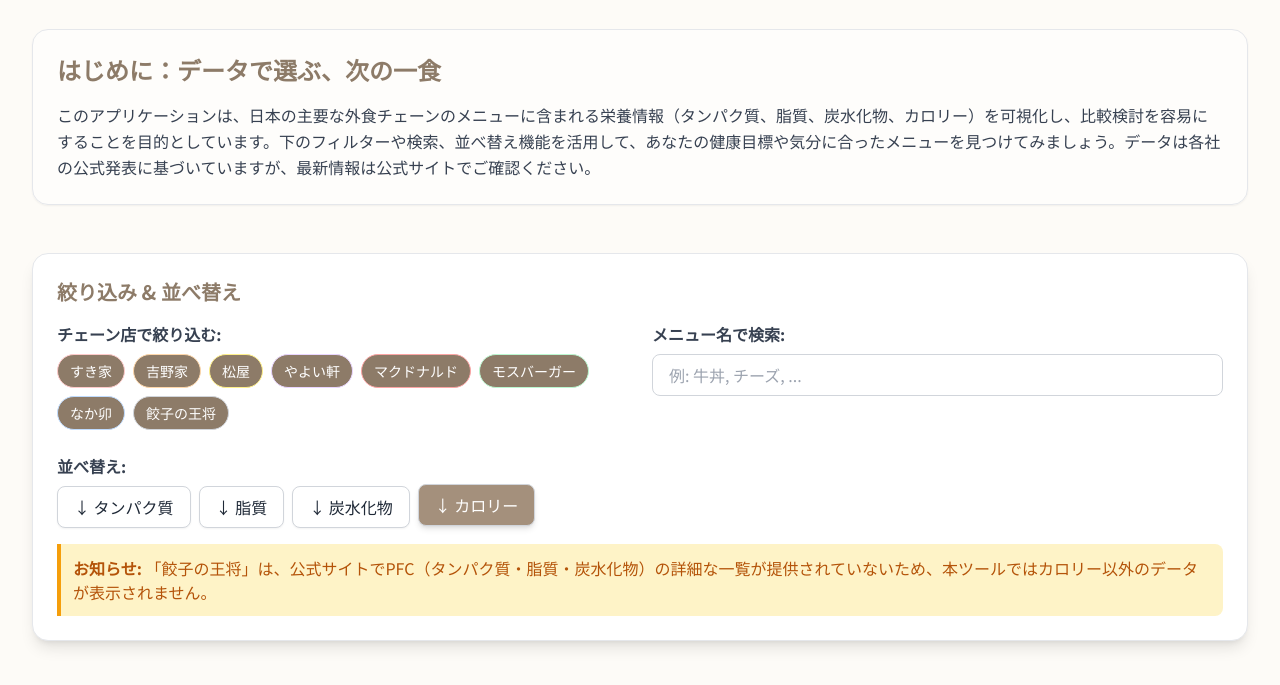
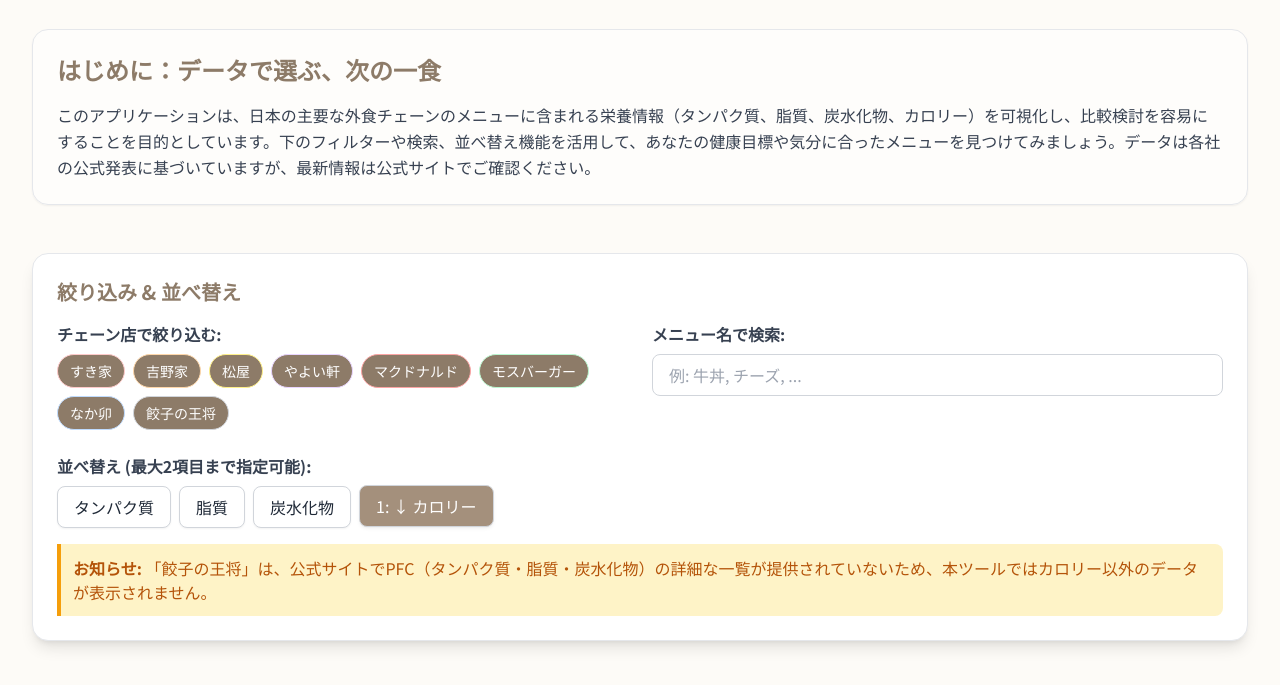
Before and after one commit to kinaco124/kinaco124.github.io, a plain HTML site: page index.html in a window 1280 px wide. Shown: the part 115-800 px from the top of the page. Drawn offline with nearby package versions, Linux system fonts and the light colour scheme.

Commit message:
Update sort

```diff
--- a/index.html
+++ b/index.html
@@ -3,7 +3,7 @@
 <head>
     <meta charset="UTF-8">
     <meta name="viewport" content="width=device-width, initial-scale=1.0">
-    <title>外食PFCカロリーナビ</title>
+    <title>外食PFC・カロリーナビ</title>
     <script src="https://cdn.tailwindcss.com"></script>
     <script src="https://cdn.jsdelivr.net/npm/chart.js"></script>
     <link rel="preconnect" href="https://fonts.googleapis.com">
@@ -20,7 +20,14 @@
         .nav-button { transition: all 0.3s ease; }
         .nav-button.active { background-color: #8D7B68; color: white; }
         .nav-button:hover:not(.active) { background-color: #EFEBE4; }
-        .sort-button.active { background-color: #A4907C; color: white; transform: translateY(-2px); box-shadow: 0 4px 6px -1px rgb(0 0 0 / 0.1), 0 2px 4px -2px rgb(0 0 0 / 0.1); }
+        .sort-button { transition: all 0.2s ease-in-out; }
+        .sort-button.active {
+            background-color: #A4907C;
+            color: white;
+            transform: translateY(-1px);
+            box-shadow: 0 2px 4px -1px rgb(0 0 0 / 0.08), 0 1px 2px -1px rgb(0 0 0 / 0.05);
+        }
+        .sort-button:hover:not(.active) { background-color: #f3f0ec; }
     </style>
 </head>
 <body class="text-gray-800">
@@ -55,7 +62,7 @@
                     </div>
                 </div>
                 <div class="mt-6">
-                    <label class="font-semibold text-gray-700 block mb-2">並べ替え:</label>
+                    <label class="font-semibold text-gray-700 block mb-2">並べ替え (最大2項目まで指定可能):</label>
                     <div id="sort-controls" class="flex flex-wrap gap-2"></div>
                 </div>
                  <div id="ohsho-warning" class="mt-4 p-3 bg-amber-100 border-l-4 border-amber-500 text-amber-700 rounded-r-lg hidden">
@@ -104,7 +111,7 @@
 
             <section id="disclaimer" class="mt-12 text-center text-sm text-gray-500 bg-gray-50 p-6 rounded-2xl border">
                  <h3 class="font-bold text-lg text-gray-700 mb-2">データの取り扱いに関するご注意</h3>
-                 <p>本アプリケーションに表示される栄養成分データは、各飲食チェーンの公式サイト（2025年6月時点）から取得したものです。メニューの改訂や情報の更新により、実際の数値と異なる場合があります。正確な情報が必要な場合や、アレルギー情報については、必ず各チェーンの公式サイトをご確認ください。</p>
+                 <p>本アプリケーションに表示される栄養成分データは、各飲食チェーンの公式サイトから取得したものです。メニューの改訂や情報の更新により、実際の数値と異なる場合があります。正確な情報が必要な場合や、アレルギー情報については、必ず各チェーンの公式サイトをご確認ください。データ取得日については各社PDFファイル名等をご参照ください。</p>
             </section>
 
         </main>
@@ -144,7 +151,7 @@
             { chain: '吉野家', name: 'ねぎ塩豚丼並盛', protein: 14.2, fat: 20.6, carbs: 90.0, calories: 599 },
             { chain: '吉野家', name: '牛カルビ丼(成型肉)並盛', protein: 24.0, fat: 30.3, carbs: 94.7, calories: 743 },
             { chain: '吉野家', name: '親子丼並盛', protein: 29.5, fat: 19.3, carbs: 101.7, calories: 695 },
-            { chain: '吉野家', name: 'から揚げ丼並盛(から揚げ3個)', protein: 31.9, fat: 44.0, carbs: 104.5, calories: 943 }, // PDFには個数明記ないが一般的な個数で解釈
+            { chain: '吉野家', name: 'から揚げ丼並盛(から揚げ3個)', protein: 31.9, fat: 44.0, carbs: 104.5, calories: 943 },
             { chain: '吉野家', name: '黒カレー並盛', protein: 8.2, fat: 6.4, carbs: 100.5, calories: 480 },
             { chain: '吉野家', name: '牛黒カレー並盛', protein: 15.0, fat: 17.9, carbs: 103.3, calories: 622 },
 
@@ -161,11 +168,11 @@
             { chain: '松屋', name: '牛焼ビビン丼並盛', protein: 27.4, fat: 31.6, carbs: 99.8, calories: 811 },
             { chain: '松屋', name: '富士山豆腐の本格麻婆めし並盛', protein: 25.9, fat: 27.5, carbs: 103.8, calories: 793 },
 
-            // やよい軒 (yayoiken20250318.pdf) - 定食は主菜のみのデータが見当たらないため、代表的な丼物を中心に記載
-            { chain: 'やよい軒', name: 'しょうが焼定食', protein: 26.2, fat: 37.1, carbs: 72.9, calories: 717 }, // ごはん白米普通盛の場合
-            { chain: 'やよい軒', name: '肉野菜炒め定食', protein: 26.4, fat: 18.6, carbs: 71.4, calories: 545 }, // ごはん白米普通盛の場合
-            { chain: 'やよい軒', name: 'チキン南蛮定食', protein: 29.5, fat: 57.0, carbs: 104.5, calories: 1038 }, // ごはん白米普通盛の場合
-            { chain: 'やよい軒', name: 'サバの塩焼定食', protein: 32.9, fat: 35.1, carbs: 61.9, calories: 686 }, // ごはん白米普通盛の場合
+            // やよい軒 (yayoiken20250318.pdf)
+            { chain: 'やよい軒', name: 'しょうが焼定食', protein: 26.2, fat: 37.1, carbs: 72.9, calories: 717 },
+            { chain: 'やよい軒', name: '肉野菜炒め定食', protein: 26.4, fat: 18.6, carbs: 71.4, calories: 545 },
+            { chain: 'やよい軒', name: 'チキン南蛮定食', protein: 29.5, fat: 57.0, carbs: 104.5, calories: 1038 },
+            { chain: 'やよい軒', name: 'サバの塩焼定食', protein: 32.9, fat: 35.1, carbs: 61.9, calories: 686 },
             { chain: 'やよい軒', name: '地鶏親子丼～阿波尾鶏～ごはん普通盛', protein: 36.1, fat: 13.8, carbs: 107.1, calories: 683 },
             { chain: 'やよい軒', name: 'かつ丼ごはん普通盛', protein: 36.2, fat: 32.4, carbs: 128.2, calories: 935 },
             { chain: 'やよい軒', name: '鉄火丼ごはん普通盛', protein: 30.4, fat: 3.3, carbs: 94.5, calories: 520 },
@@ -178,7 +185,7 @@
             { chain: 'マクドナルド', name: 'ダブルチーズバーガー', protein: 26.4, fat: 25.1, carbs: 31.8, calories: 459 },
             { chain: 'マクドナルド', name: 'ビッグマック®', protein: 26.1, fat: 28.0, carbs: 42.0, calories: 525 },
             { chain: 'マクドナルド', name: 'フィレオフィッシュ®', protein: 15.0, fat: 14.2, carbs: 37.4, calories: 338 },
-            { chain: 'マクドナルド', name: 'マックフライポテト® Mサイズ', protein: 5.3, fat: 21.0, carbs: 51.0, calories: 410 }, // PDFには直接Mサイズの記載がないが、一般的なデータを参照
+            { chain: 'マクドナルド', name: 'マックフライポテト® Mサイズ', protein: 5.3, fat: 21.0, carbs: 51.0, calories: 410 },
 
             // モスバーガー (mosburger20250521.pdf)
             { chain: 'モスバーガー', name: 'モスバーガー', protein: 15.2, fat: 17.0, carbs: 40.1, calories: 373 },
@@ -221,7 +228,7 @@
 
         let activeChains = Object.keys(chainColors);
         let searchTerm = '';
-        let sortConfig = { key: 'calories', direction: 'desc' };
+        let sortConfigs = [{ key: 'calories', direction: 'desc' }]; // 初期ソート: カロリー降順
 
         const chainFiltersContainer = document.getElementById('chain-filters');
         const searchInput = document.getElementById('search-input');
@@ -261,8 +268,9 @@
             ];
             keys.forEach(({ key, label }) => {
                 const button = document.createElement('button');
-                button.textContent = `↓ ${label}`;
+                button.textContent = label; // 初期表示はラベル名のみ
                 button.dataset.key = key;
+                button.dataset.label = label; // 元のラベルを保持
                 button.className = 'sort-button px-4 py-2 bg-white border border-gray-300 rounded-lg shadow-sm hover:bg-gray-50 transition';
                 button.onclick = () => setSortConfig(key);
                 sortControlsContainer.appendChild(button);
@@ -286,12 +294,22 @@
             updateApp();
         }
 
-        function setSortConfig(key) {
-            if (sortConfig.key === key) {
-                sortConfig.direction = sortConfig.direction === 'asc' ? 'desc' : 'asc';
+        function setSortConfig(clickedKey) {
+            const existingConfigIndex = sortConfigs.findIndex(sc => sc.key === clickedKey);
+
+            if (existingConfigIndex !== -1) {
+                // キーが既に存在する場合、方向を反転し、先頭に移動
+                const existingConfig = sortConfigs.splice(existingConfigIndex, 1)[0];
+                existingConfig.direction = existingConfig.direction === 'asc' ? 'desc' : 'asc';
+                sortConfigs.unshift(existingConfig);
             } else {
-                sortConfig.key = key;
-                sortConfig.direction = 'desc';
+                // 新しいキーの場合、降順で先頭に追加
+                sortConfigs.unshift({ key: clickedKey, direction: 'desc' });
+            }
+
+            // ソートキーが2つを超えたら、古いもの（末尾）を削除
+            if (sortConfigs.length > 2) {
+                sortConfigs.pop();
             }
             updateApp();
         }
@@ -313,19 +331,29 @@
             );
 
             data.sort((a, b) => {
-                const valA = a[sortConfig.key];
-                const valB = b[sortConfig.key];
+                for (let i = 0; i < sortConfigs.length; i++) {
+                    const config = sortConfigs[i];
+                    const valA = a[config.key];
+                    const valB = b[config.key];
 
-                if (valA === null) return 1;
-                if (valB === null) return -1;
+                    // null 値の処理: null を常に最後に持っていく (昇順・降順共通)
+                    if (valA === null && valB === null) continue; // 両方nullなら次のキーへ
+                    if (valA === null) return 1;  // aがnullならbを前に
+                    if (valB === null) return -1; // bがnullならaを前に
 
-                if (sortConfig.direction === 'asc') {
-                    return valA - valB;
-                } else {
-                    return valB - valA;
+                    let comparison = 0;
+                    if (valA < valB) {
+                        comparison = -1;
+                    } else if (valA > valB) {
+                        comparison = 1;
+                    }
+
+                    if (comparison !== 0) {
+                        return config.direction === 'asc' ? comparison : -comparison;
+                    }
                 }
+                return 0; // 全てのキーで等しい場合
             });
-
             return data;
         }
 
@@ -377,7 +405,7 @@
             };
 
             const averages = metrics.reduce((acc, key) => {
-                const validData = data.filter(d => d[key] !== null);
+                const validData = data.filter(d => d[key] !== null && typeof d[key] === 'number');
                 if (validData.length === 0) {
                     acc[key] = null;
                     return acc;
@@ -402,13 +430,13 @@
         function renderChart(data) {
             const chartData = {
                 datasets: data
-                    .filter(item => item.calories !== null && item.protein !== null)
+                    .filter(item => item.calories !== null && item.protein !== null && typeof item.calories === 'number' && typeof item.protein === 'number')
                     .map(item => ({
                         label: `${item.chain} - ${item.name}`,
                         data: [{
                             x: item.calories,
                             y: item.protein,
-                            r: item.fat ? Math.max(item.fat / 2, 5) : 5,
+                            r: (item.fat !== null && typeof item.fat ==='number') ? Math.max(item.fat / 2, 5) : 5,
                         }],
                         backgroundColor: chainColors[item.chain].point,
                         borderColor: chainColors[item.chain].pointBorder,
@@ -436,18 +464,19 @@
                     tooltip: {
                         callbacks: {
                             label: function(context) {
-                                const originalItem = menuData.find(d =>
+                                const originalItemArray = menuData.filter(d =>
                                     d.name === context.dataset.label.split(' - ')[1] &&
                                     d.chain === context.dataset.label.split(' - ')[0]
                                 );
-                                if (!originalItem) return '';
+                                if (!originalItemArray || originalItemArray.length === 0) return '';
+                                const originalItem = originalItemArray[0];
                                 let label = originalItem.name;
                                 let lines = [
                                     `${originalItem.chain} - ${label}`,
-                                    `カロリー: ${originalItem.calories.toFixed(0)} kcal`,
-                                    `タンパク質: ${originalItem.protein.toFixed(1)} g`,
-                                    `脂質: ${originalItem.fat.toFixed(1)} g`,
-                                    `炭水化物: ${originalItem.carbs.toFixed(1)} g`,
+                                    `カロリー: ${originalItem.calories !== null ? originalItem.calories.toFixed(0) : 'N/A'} kcal`,
+                                    `タンパク質: ${originalItem.protein !== null ? originalItem.protein.toFixed(1) : 'N/A'} g`,
+                                    `脂質: ${originalItem.fat !== null ? originalItem.fat.toFixed(1) : 'N/A'} g`,
+                                    `炭水化物: ${originalItem.carbs !== null ? originalItem.carbs.toFixed(1) : 'N/A'} g`,
                                 ];
                                 return lines;
                             }
@@ -487,13 +516,17 @@
         function updateSortButtons() {
             document.querySelectorAll('#sort-controls button').forEach(button => {
                 const key = button.dataset.key;
-                if (sortConfig.key === key) {
+                const originalLabel = button.dataset.label;
+                const sortSettingIndex = sortConfigs.findIndex(sc => sc.key === key);
+
+                if (sortSettingIndex !== -1) {
                     button.classList.add('active');
-                    const directionArrow = sortConfig.direction === 'asc' ? '↑' : '↓';
-                    button.textContent = `${directionArrow} ${button.textContent.substring(2)}`;
+                    const sortSetting = sortConfigs[sortSettingIndex];
+                    const directionArrow = sortSetting.direction === 'asc' ? '↑' : '↓';
+                    button.textContent = `${sortSettingIndex + 1}: ${directionArrow} ${originalLabel}`;
                 } else {
                     button.classList.remove('active');
-                    button.textContent = `↓ ${button.textContent.substring(2)}`;
+                    button.textContent = originalLabel;
                 }
             });
         }
```
